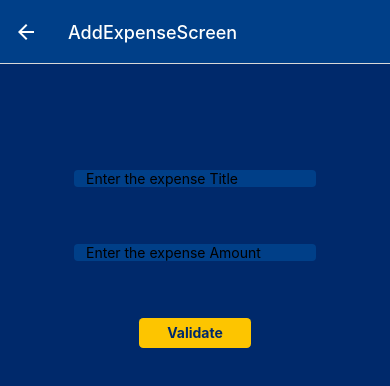
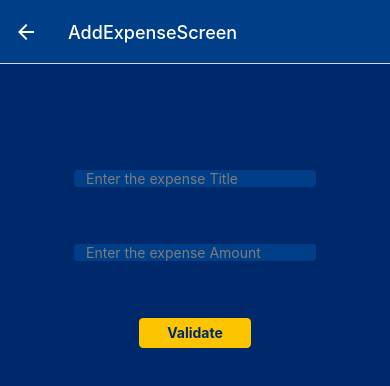
Before and after one commit to washtakzo/expense-tracker-app, a React Native app: screen /AddExpenseScreen in a window 390 px wide. Shown: the top 386 px of the page. Built offline with nearby package versions, Linux system fonts and the light colour scheme.

Commit message:
fix : input amount only number

```diff
--- a/screens/AddExpenseScreen.tsx
+++ b/screens/AddExpenseScreen.tsx
@@ -61,12 +61,15 @@ const AddExpenseScreen = () => {
           value={title}
           onChangeText={onChangeTitle}
           placeholder="Enter the expense Title"
+          placeholderTextColor={"#7c7c7c"}
         />
         <TextInput
           style={styles.input}
           value={amount}
           onChangeText={onChangeAmount}
           placeholder="Enter the expense Amount"
+          inputMode="numeric"
+          placeholderTextColor={"#7c7c7c"}
         />
         <CustomButton
           containerStyle={{ backgroundColor: themeColors.thirdDark }}
```
